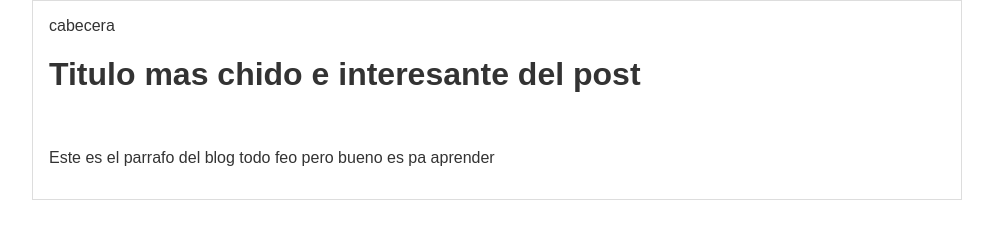
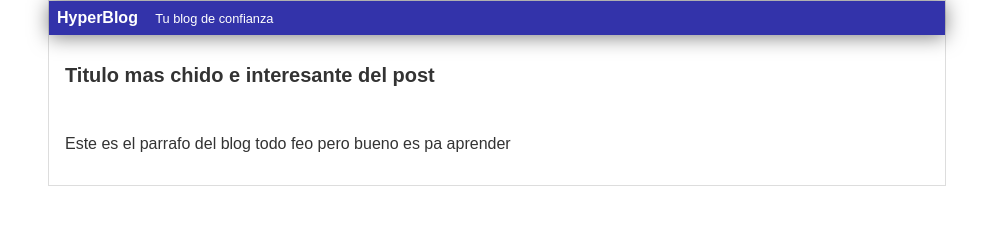
Before and after one commit to IvanGonzalezR/hyperblog, a plain HTML site: page blog.html in a window 1280 px wide. Shown: the whole page, without its empty margins (143-1136 px from the left). Drawn offline with Linux system fonts and the light colour scheme.

Commit message:
Finalizada la cabecera azul

```diff
--- a/blog.html
+++ b/blog.html
@@ -9,7 +9,8 @@
 <body>
   <div id="container">
     <div id="cabecera">
-      cabecera
+      HyperBlog
+      <span id="tagline">Tu blog de confianza</span>
     </div>
       <div id="post">
         <h1>Titulo mas chido e interesante del post</h1><br/>
--- a/css/estilos.css
+++ b/css/estilos.css
@@ -1,15 +1,44 @@
-body{
+body
+{
     color: #333;
     text-align: center;
-  font-family: "Arial";
+    font-family: Arial;
+    font-size: 16px;
     margin: 0;
     padding: 0;
 }
+
+#cabecera
+{
+    background: #33A;
+    box-shadow: 0px 2px 20px 0px rgba(0,0,0,0.5);
+    color: white;
+    font-weight: bold;
+    margin: 0;
+    padding: 0.5em;
+}
+
+#cabecera #tagline
+{
+    padding: 0 0 0 1em;
+    font-weight: normal;
+    font-size: 0.8em;
+}
+
 #container
 {
     width: 70%;
-  padding: 1em;
+    padding: 0;
     text-align: left;
     border: 1px solid #DDD;
     margin: 0 auto;
 }
+
+#container h1
+{
+    font-size: 20px;
+}
+#post
+{
+    padding: 1em;
+}
```
Lines whose indentation alone changed are shown as unchanged.
